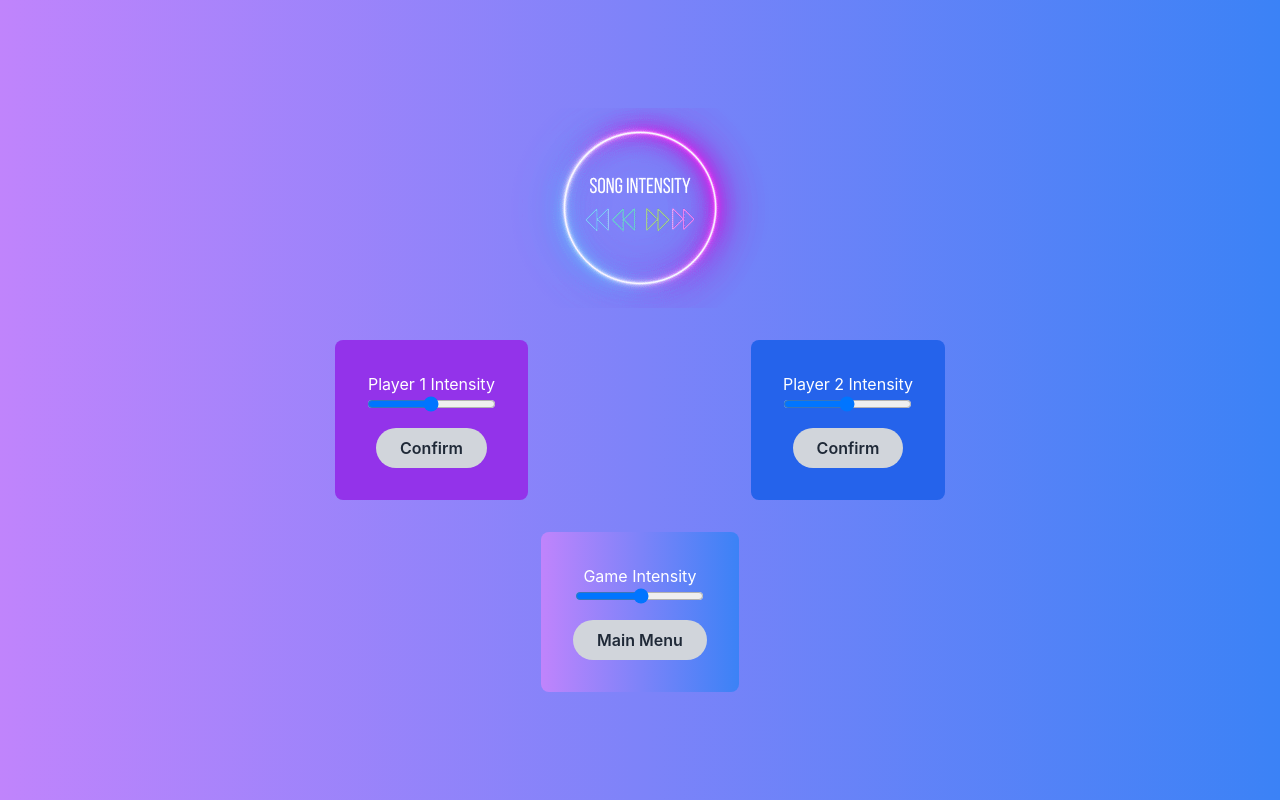
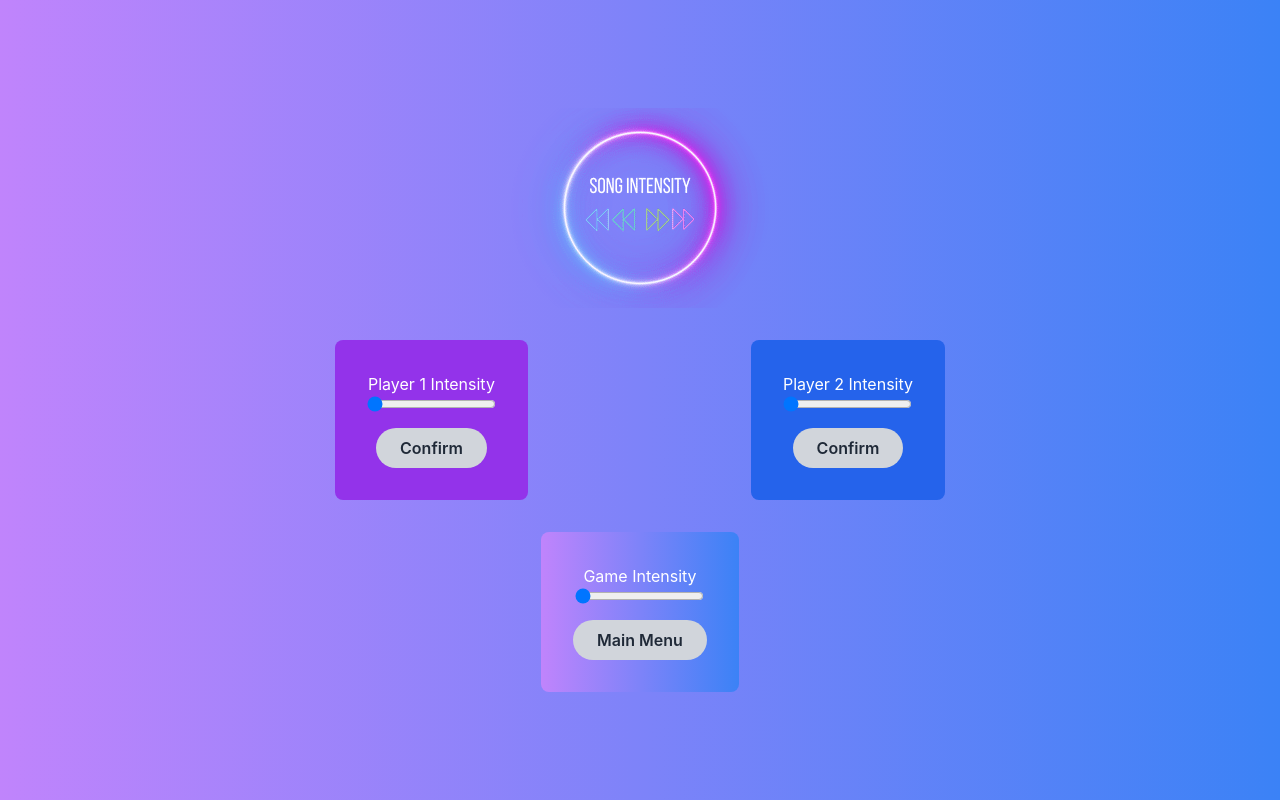
Before and after one commit to JawaraGordon/vibe-check, a React (Create React App) app: page /setup in a window 1280 px wide. Built offline with nearby package versions, Linux system fonts and the light colour scheme.

Commit message:
fix: moved game intensity state and logic to App from GameSetup and shared with GamePlay

```diff
--- a/src/App.js
+++ b/src/App.js
@@ -14,6 +14,17 @@ function App() {
   const [playerTwoReady, setPlayerTwoReady] = useState(false);
   const [resetGame, setResetGame] = useState('');
   const [songTopScore, setSongTopScore] = useState(0);
+  const [playerOneIntensity, setPlayerOneIntensity] = useState(0);
+  const [playerTwoIntensity, setPlayerTwoIntensity] = useState(0);
+  const [gameIntensity, setGameIntensity] = useState(2);
+
+  // Handle gameIntensity
+  useEffect(() => {
+    const calculatedIntensity = Math.floor(
+      (parseInt(playerOneIntensity) + parseInt(playerTwoIntensity)) / 2
+    );
+    setGameIntensity(calculatedIntensity);
+  }, [playerOneIntensity, playerTwoIntensity]);
 
   const handleGameReset = () => {
     setResetGame(true);
@@ -44,9 +55,15 @@ function App() {
           path="/setup"
           element={
             <GameSetup
-              onPlayerReady={handlePlayerReady}
+            onPlayerReady={handlePlayerReady}
               playerOneReady={playerOneReady}
               playerTwoReady={playerTwoReady}
+              gameIntensity={gameIntensity}
+              setGameIntensity={setGameIntensity}
+              playerOneIntensity={playerOneIntensity}
+              setPlayerOneIntensity={setPlayerOneIntensity}
+              playerTwoIntensity={playerTwoIntensity}
+              setPlayerTwoIntensity={setPlayerTwoIntensity}
             />
           }
         />
@@ -59,6 +76,7 @@ function App() {
               onGameReset={handleGameReset}
               resetGame={resetGame}
               setSongTopScore={setSongTopScore}
+              gameIntensity={gameIntensity}
             />
           }
         />
--- a/src/components/GamePlay.js
+++ b/src/components/GamePlay.js
@@ -35,7 +35,12 @@ const sanitizeInputs = (input) => {
 };
 
 // Added default func to prevent testing type  errors
-const GamePlay = ({ setSongTopScore, resetGame, onGameReset, onGameScoreChange = () => {} }) => {
+const GamePlay = ({
+  setSongTopScore,
+  resetGame,
+  gameIntensity,
+  onGameScoreChange = () => {}
+}) => {
   const [playerOneInput, setPlayerOneInput] = useState('');
   const [playerTwoInput, setPlayerTwoInput] = useState('');
   const [playerOneInputs, setPlayerOneInputs] = useState([]);
@@ -90,34 +95,30 @@ const GamePlay = ({ setSongTopScore, resetGame, onGameReset, onGameScoreChange =
           console.log('SONG topscore', song.topscore);
         });
 
-        // TODO create logic to take the average player intesity number and choose a song from the dataset that matches
-
-        const randomNum = Math.floor(Math.random() * 4) + 1;
-
-        switch (randomNum) {
+        switch (gameIntensity) {
           case 1:
             setGameSong(gameSongs.dimensionsSong);
             console.log('Switch case 1:', gameSongs.dimensionsSong);
             setSongsVibeArray(data[0].description);
-            setSongTopScore(data[0].topscore)
+            setSongTopScore(data[0].topscore);
             break;
           case 2:
             setGameSong(gameSongs.vibesSong);
             console.log('Switch case 1:', gameSongs.vibesSong);
             setSongsVibeArray(data[1].description);
-            setSongTopScore(data[1].topscore)
+            setSongTopScore(data[1].topscore);
             break;
           case 3:
             setGameSong(gameSongs.neonDreamsSong);
             console.log('Switch case 1:', gameSongs.neonDreamsSong);
             setSongsVibeArray(data[2].description);
-            setSongTopScore(data[2].topscore)
+            setSongTopScore(data[2].topscore);
             break;
           case 4:
             setGameSong(gameSongs.downUnderSong);
             console.log('Switch case 1:', gameSongs.downUnderSong);
             setSongsVibeArray(data[3].description);
-            setSongTopScore(data[3].topscore)
+            setSongTopScore(data[3].topscore);
             break;
           default:
             console.log('No song available.');
@@ -220,7 +221,6 @@ const GamePlay = ({ setSongTopScore, resetGame, onGameReset, onGameScoreChange =
     }
   }, [isPlaying]);
 
-
   // Had to put this logic inside of a side effect with a timer to fix an event bubbling / async error loading the song too quickly
   useEffect(() => {
     const timer = setTimeout(() => {
@@ -246,10 +246,11 @@ const GamePlay = ({ setSongTopScore, resetGame, onGameReset, onGameScoreChange =
       </h1> */}
       <div className="flex flex-col justify-center items-center w-full px-28">
         <div className="bg-gradient-to-r from-purple-400 to-blue-500 p-8 mb-8 rounded-lg">
-        <div className="flex flex-col items-end ml-48 -mb-16 w-1/3">
-  <div className="text-5xl text-white font-bold game-clock-flex-secondary">{gameScore}</div>
-</div>
-
+          <div className="flex flex-col items-end ml-48 -mb-16 w-1/3">
+            <div className="text-5xl text-white font-bold game-clock-flex-secondary">
+              {gameScore}
+            </div>
+          </div>
 
           {gameSong && (
             <AudioWaveform
@@ -297,7 +298,7 @@ const GamePlay = ({ setSongTopScore, resetGame, onGameReset, onGameScoreChange =
               maxLength={20}
               className="mt-1 block w-full"
             />
-             <label
+            <label
               htmlFor="playerTwoInput"
               className="block text-lg text-white text-center font-medium pt-4"
             >
--- a/src/components/GameSetup.js
+++ b/src/components/GameSetup.js
@@ -3,8 +3,21 @@ import { useNavigate } from 'react-router-dom';
 import Button from '../components/common/Button';
 import SongIntensity from '../../src/assets/images/game-setup.png';
 
-const GameSetup = ({ onPlayerReady, playerOneReady, playerTwoReady }) => {
+const GameSetup = ({
+  onPlayerReady,
+  playerOneReady,
+  playerTwoReady,
+  gameIntensity,
+  setPlayerOneIntensity,
+  setPlayerTwoIntensity,
+  playerOneIntensity,
+  playerTwoIntensity
+}) => {
+
   const navigate = useNavigate();
+
+
+
 
   const togglePlayerReady = (playerNumber) => {
     if (playerNumber === 1) {
@@ -42,16 +55,20 @@ const GameSetup = ({ onPlayerReady, playerOneReady, playerTwoReady }) => {
   return (
     <>
       <div className="bg-gradient-to-r from-purple-400 to-blue-500 flex flex-col justify-center items-center h-screen">
-  {/* <h1 className="text-white text-4xl font-bold leading-none mb-8">
-    Game Setup
-  </h1> */}
         <div className="mb-8">
           <img src={SongIntensity} alt="Song Intensity Logo" />
         </div>
         <div className="flex flex-col md:flex-row md:justify-evenly items-center w-full px-28">
           <div className="bg-purple-600 p-8 rounded-lg text-white flex flex-col items-center mb-8 md:mb-0">
             <h2>Player 1 Intensity</h2>
-      <input className="mb-4" type="range" min="1" max="100" />
+            <input
+              className="mb-4"
+              type="range"
+              min="1"
+              max="4"
+              value={playerOneIntensity}
+              onChange={(e) => setPlayerOneIntensity(e.target.value)}
+            />
             <Button
               label={playerOneReady ? 'Ready' : 'Confirm'}
               onClick={() => togglePlayerReady(1)}
@@ -59,7 +76,14 @@ const GameSetup = ({ onPlayerReady, playerOneReady, playerTwoReady }) => {
           </div>
           <div className="bg-blue-600 p-8 rounded-lg text-white flex flex-col items-center">
             <h2>Player 2 Intensity</h2>
-      <input className="mb-4" type="range" min="1" max="100" />
+            <input
+              className="mb-4"
+              type="range"
+              min="1"
+              max="4"
+              value={playerTwoIntensity}
+              onChange={(e) => setPlayerTwoIntensity(e.target.value)}
+            />
             <Button
               label={playerTwoReady ? 'Ready' : 'Confirm'}
               onClick={() => togglePlayerReady(2)}
@@ -73,12 +97,11 @@ const GameSetup = ({ onPlayerReady, playerOneReady, playerTwoReady }) => {
             className="mb-4"
             type="range"
             min="1"
-      max="100"
-      value={'gameIntensity'}
+            max="4"
+            value={gameIntensity}
             readOnly
           />
           <Button label="Main Menu" onClick={handleQuit} />
-    {/* TODO: create conditional logic and state for Game Intensity slider that will replace value={'gameIntensity'} string with a summed variable */}
         </div>
       </div>
     </>
```
Also changed, not shown: 1 other file (tests, documents, lock files or other folders). Lines whose indentation alone changed are shown as unchanged.
